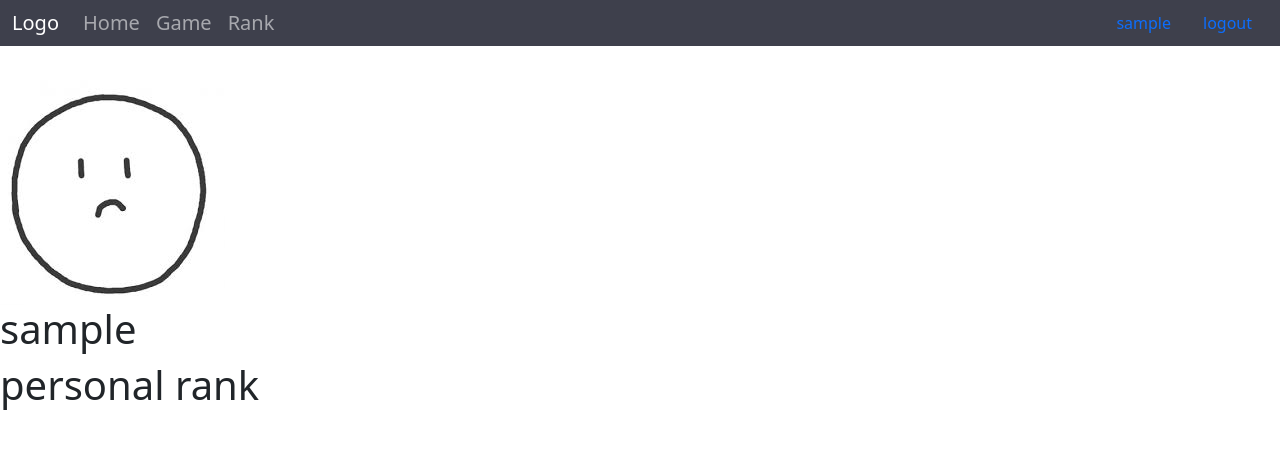
After one commit to Yinozzz/Suduko-game-web-app, a Flask app: page /personal in a window 1280 px wide. The commit adds this page. Shown: the top 449 px of the page. Run offline with Flask 2, Linux system fonts and the light colour scheme; the visitor is signed in with stand-in values (Sample User, id 1); data comes from the database, SQL or seed files in the repository; data that the repository does not hold is empty; some libraries are stand-ins or nearby versions.

Commit message:
add personal page

```diff
--- a/app/routes.py
+++ b/app/routes.py
@@ -212,3 +212,22 @@ def upload():
             return "success"
         else:
             return "fail"
+
+
+@app.route('/personal', methods=['GET', 'POST'])
+def personal():
+    # current_user = request.args.get('id', 0)
+    result_dict = dict()
+    if g.user:
+        user_id = g.user.id
+        user_query_set = User.query.filter(User.id == user_id).first()
+        rank_query_set = GameResult.query.filter(GameResult.playerId == user_id)
+        result_dict['username'] = user_query_set.username
+        result_dict['rank_list'] = list()
+        for one_game in rank_query_set:
+            one_rank_dict = dict()
+            one_rank_dict['time_spent'] = one_game.time_spent
+            result_dict['rank_list'].append(one_rank_dict)
+        return render_template('personal.html', result_dict=result_dict)
+    else:
+        return redirect(url_for('login'))
--- a/app/templates/base.html
+++ b/app/templates/base.html
@@ -36,7 +36,7 @@
               </ul>
                 <div class="d-flex">
                     {% if user %}
-                        <a class="nav-link" href="">{{ user.username }}</a>
+                        <a class="nav-link" href="{{ url_for('logout') }}">{{ user.username }}</a>
                         <a class="nav-link" href="{{ url_for('logout') }}">logout</a>
                     {% else %}
                         <a class="nav-link" href="{{ url_for('login') }}">Login</a>
--- /dev/null
+++ b/app/templates/personal.html
@@ -0,0 +1,29 @@
+<!DOCTYPE html>
+<html lang="en">
+<head>
+    <meta charset="UTF-8">
+    <title>Title</title>
+</head>
+<body>
+{% extends "base.html" %}
+{% block content %}
+    <div>
+        <div id="head_pic">
+            <img src="{{ url_for('static', filename='default_head_pic.jpg') }}">
+        </div>
+        <div>
+            <h1 id="name">{{ result_dict["username"] }}</h1>
+        </div>
+    </div>
+
+    <div>
+        <h1>personal rank</h1>
+        <ul id="rank_list">
+            {% for li in result_dict["rank_list"] %}
+                <li>time spent: {{ li["time_spent"] }}</li>
+            {% endfor %}
+        </ul>
+    </div>
+{% endblock %}
+</body>
+</html>
```
Also changed, not shown: app/static/default_head_pic.jpg (added).
